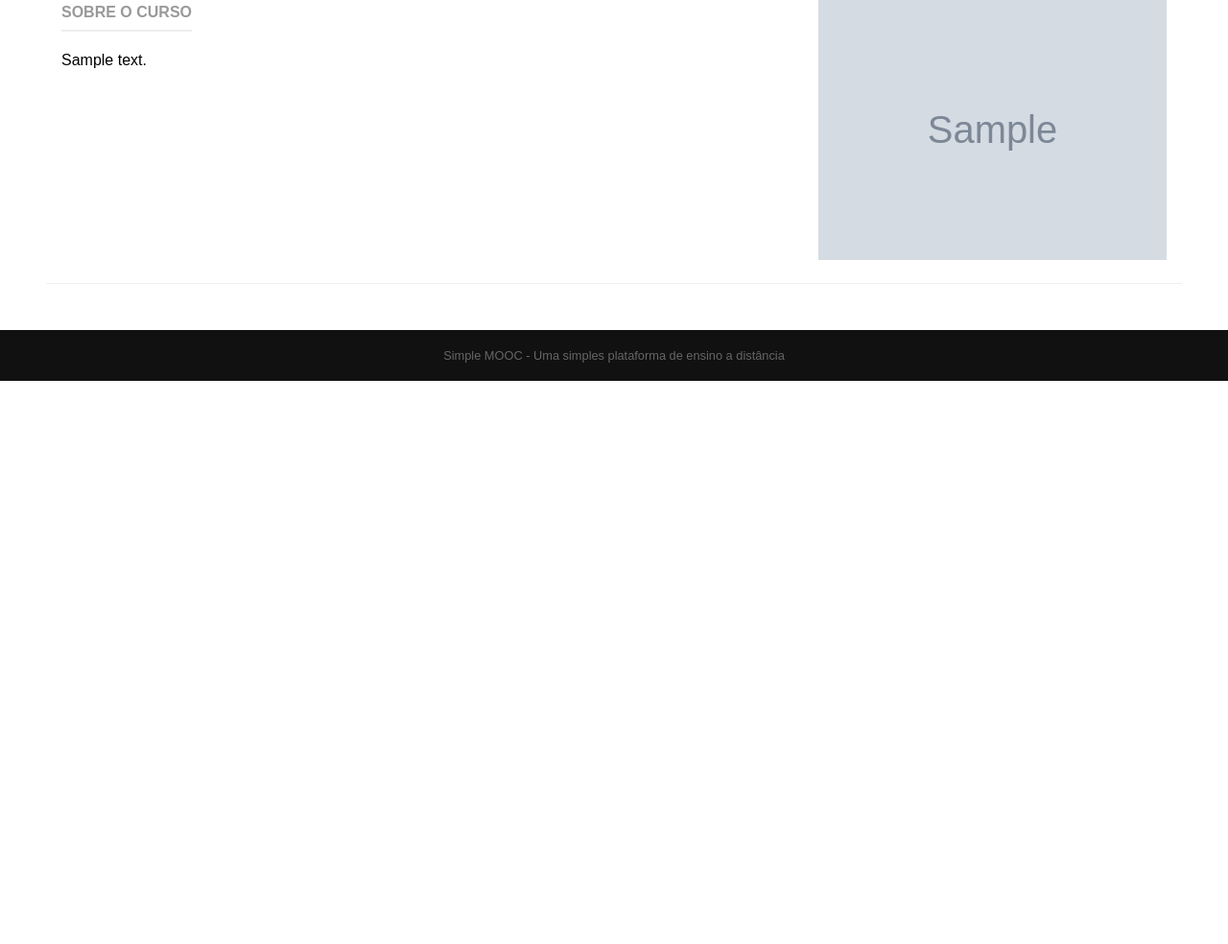
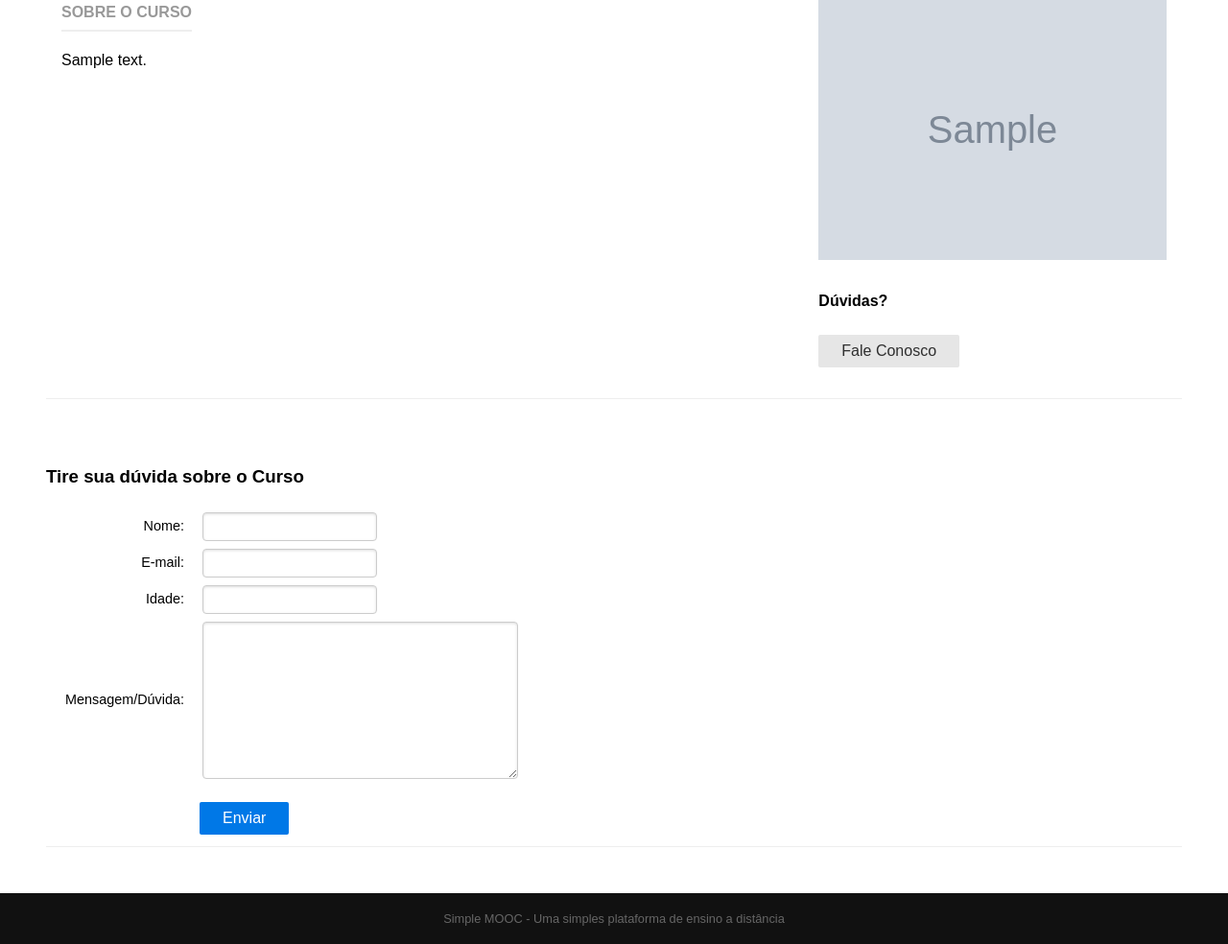
Before and after one commit to castrocristiano/curso-django, a Django app: template simplemooc/simplemooc/courses/templates/courses/details.html in a window 1280 px wide. Shown: the part 424-1408 px from the top of the page at 96% size. Before the commit the page ends 821 px from the top, so only its background shows below. Run offline with Django 3.2, Linux system fonts and the light colour scheme; the template is opened without the code that fills it: values that come from a table or form of the project are taken from there, others are empty; tables that the repository leaves empty hold one stand-in row (values such as "Sample post"); grey boxes marked "Sample" are stand-in pictures; parts of the project's set-up code (start-up, migrations or seed data) failed here and were passed over.

Commit message:
Working form

```diff
--- a/simplemooc/simplemooc/core/templates/base.html
+++ b/simplemooc/simplemooc/core/templates/base.html
@@ -6,6 +6,7 @@
     <meta name="viewport" content="width=device-width, initial-scale=1.0">
     <meta name="description" content="Simple MOOC - Uma simples plataforma de ensino a distância" />
     <title>Simple MOOC</title>
+    <link rel="icon" href="{% static 'img/favicon.ico' %}" />
     <link rel="stylesheet" href="{% static 'css/pure-min.css' %}">
     <link rel="stylesheet" href="{% static 'css/styles.css' %}" />
 </head>
--- a/simplemooc/simplemooc/core/templates/home.html
+++ b/simplemooc/simplemooc/core/templates/home.html
@@ -1,5 +1,4 @@
 {% extends "base.html" %}
-
 {% block content %}
     <div class="splash">
         <div class="pure-g-r">
--- /dev/null
+++ b/simplemooc/simplemooc/courses/forms.py
@@ -0,0 +1,21 @@
+from django import forms
+
+
+class ContactCourse(forms.Form):
+    name = forms.CharField(
+       label='Nome',
+       max_length=100
+    )
+    email = forms.EmailField(
+       label='E-mail',
+       max_length=100
+    )
+    age = forms.IntegerField(
+        label='Idade',
+        min_value=0,
+        required=False
+    )
+    message = forms.CharField(
+        label='Mensagem/Dúvida',
+        widget=forms.Textarea
+    )
--- a/simplemooc/simplemooc/courses/templates/courses/details.html
+++ b/simplemooc/simplemooc/courses/templates/courses/details.html
@@ -33,8 +33,39 @@
                     {% else %}
                         <img src="{% static 'img/caderno.jpg'%}" alt="">
                     {% endif %}
+                    <h4>Dúvidas?</h4>
+                    <p>
+                        <a href="#contato" title="" class="pure-button">Fale Conosco</a>
+                    </p>
                 </div>
             </div>
         </div>
     </div>
+    <div class="pure-g-r content-ribbon" id="contato">
+        <div class="pure-u-1">
+            <h3>Tire sua dúvida sobre o Curso</h3>
+
+            <form action="#contato" class="pure-form pure-form-aligned" method="post">
+                {% csrf_token %}
+                <fieldset>
+                    {% for field in form %}
+                    <div class="pure-control-group">
+                        {{ field.label_tag }}
+                        {{ field }}
+                        {% if field.errors %}
+                        <ul class="errorlist">
+                            {% for error in field.errors %}
+                            <li>{{ error }}</li>
+                            {% endfor %}
+                        </ul>
+                        {% endif %}
+                    </div>
+                    {% endfor %}
+                    <div class="pure-controls">
+                        <button type="submit" class="pure-button pure-button-primary">Enviar</button>
+                    </div>
+                </fieldset>
+            </form>
+        </div>
+    </div>
 {% endblock %}
```
Also changed, not shown: simplemooc/simplemooc/courses/form.py (deleted, +0 -10 lines), simplemooc/simplemooc/courses/views.py (+14 -4 lines), simplemooc/simplemooc/core/static/img/favicon.ico (added).
